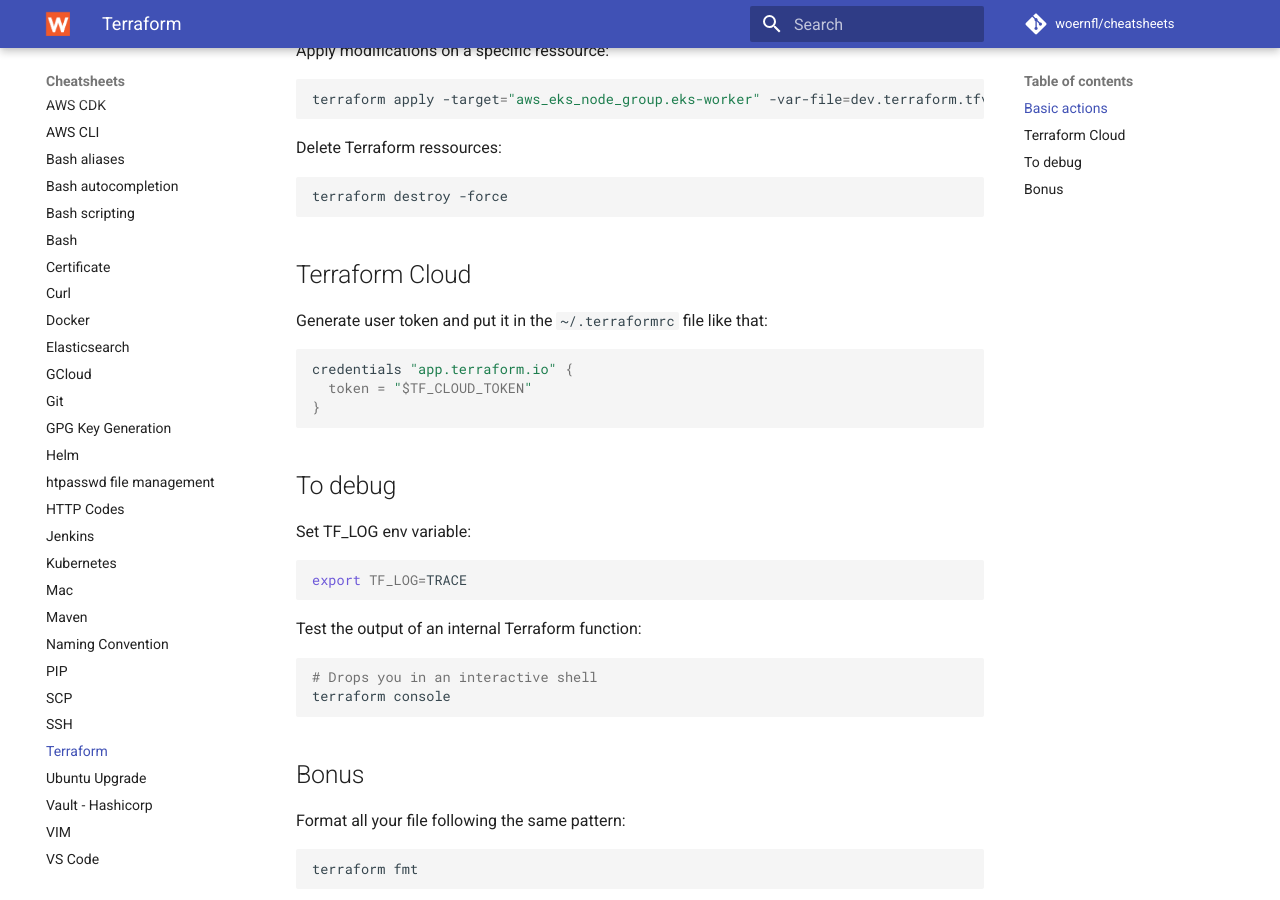
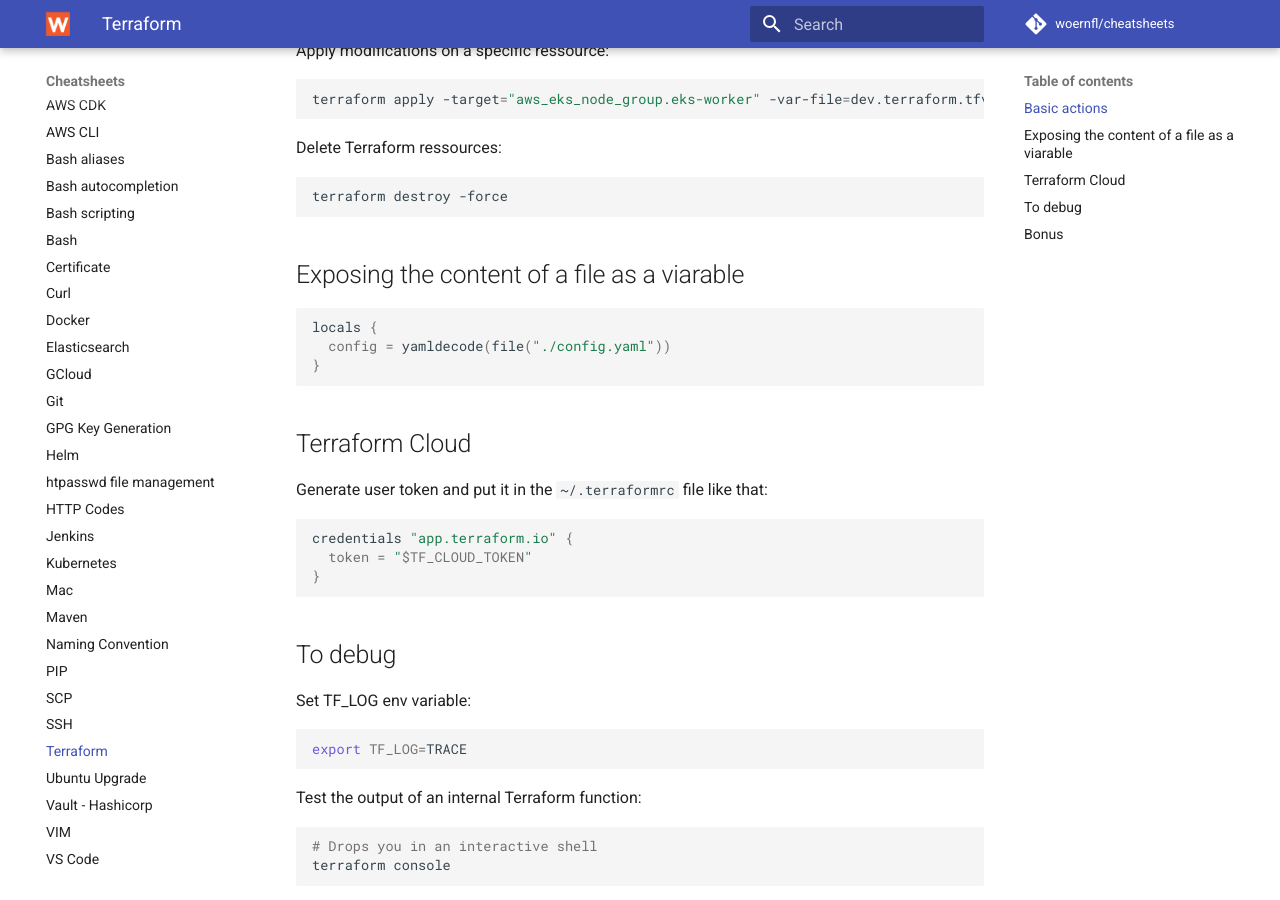
Before and after one commit to woernfl/cheatsheets, an MkDocs documentation site: the page built from docs/terraform.md, in a window 1280 px wide and 900 px high, scrolled down 543 px. Built offline with MkDocs 1.6.1 and Material for MkDocs 9.7.7, drawn with Linux system fonts in a browser that asks for light colours; comment, search, counter and statistics services are not loaded.

Commit message:
Update terraform.md

````diff
--- a/docs/terraform.md
+++ b/docs/terraform.md
@@ -33,6 +33,14 @@
 
 ```bash
 terraform destroy -force
+```
+
+## Exposing the content of a file as a viarable
+
+```bash
+locals {
+  config = yamldecode(file("./config.yaml"))
+}
 ```
 
 ## Terraform Cloud
````
